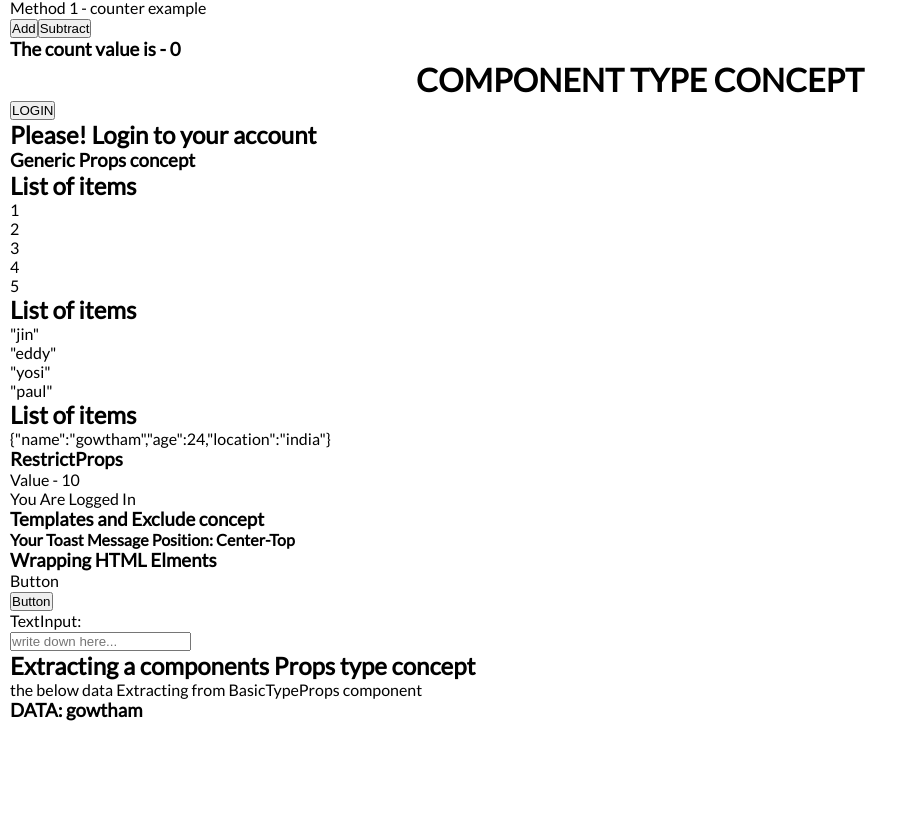
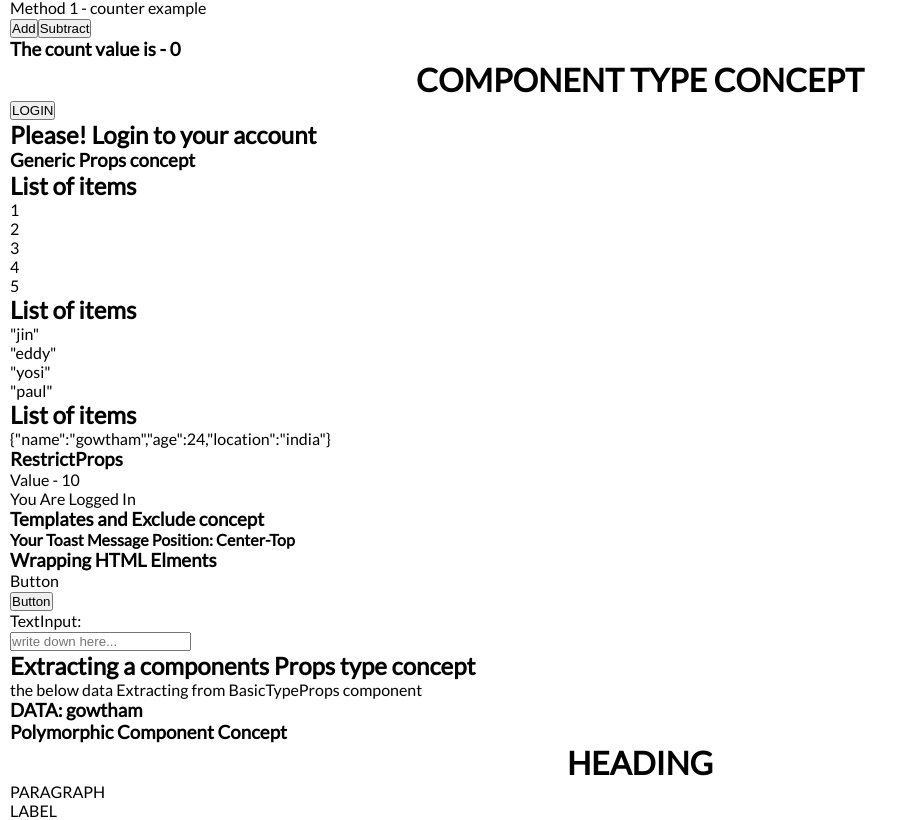
Before and after one commit to Stylish-Developer/React-Ts-beginnerToIntermediate, a React (Create React App) app: page / in a window 1280 px wide. Shown: the part 1347-2167 px from the top of the page, without its empty margins (0-918 px from the left). Before the commit the page ends 2068 px from the top, so only its background shows below. Built offline with nearby package versions, Linux system fonts and the light colour scheme.

Commit message:
polymorphic-components workouted

```diff
--- a/src/App.tsx
+++ b/src/App.tsx
@@ -6,6 +6,7 @@ import Auth from "./components/class-component/auth";
 import EventProps from "./components/event-props";
 import Generic from "./components/generic-props";
 import HooksTypes from "./components/hooks-types";
+import Polymorphic from "./components/polymorphic-concept";
 import RestrictProps from "./components/restrict-props";
 import StyleProps from "./components/style-props";
 import TempExclude from "./components/temp-exclude";
@@ -30,6 +31,7 @@ const App = () => {
         <RestrictProps />
         <TempExclude />
         <WrappingHtml />
+        <Polymorphic />
       </div>
     </>
   );
--- /dev/null
+++ b/src/components/polymorphic-concept/Text.tsx
@@ -0,0 +1,15 @@
+// -- type
+type Props = {
+  children: string;
+  as?: React.ElementType;
+};
+const Text = ({ children, as }: Props) => {
+  const Component = as || "div";
+  return (
+    <>
+      <Component>{children}</Component>
+    </>
+  );
+};
+
+export default Text;
--- /dev/null
+++ b/src/components/polymorphic-concept/index.tsx
@@ -0,0 +1,15 @@
+import Text from "./Text";
+
+// -- POLYMORPHIC COMPONENT CONCEPT
+const Polymorphic = () => {
+  return (
+    <>
+      <h3>Polymorphic Component Concept</h3>
+      <Text as="h1">HEADING</Text>
+      <Text as="p">PARAGRAPH</Text>
+      <Text as="label">LABEL</Text>
+    </>
+  );
+};
+
+export default Polymorphic;
```
